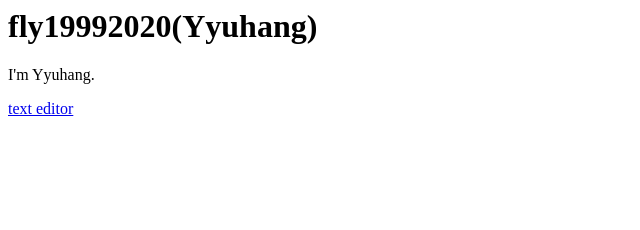
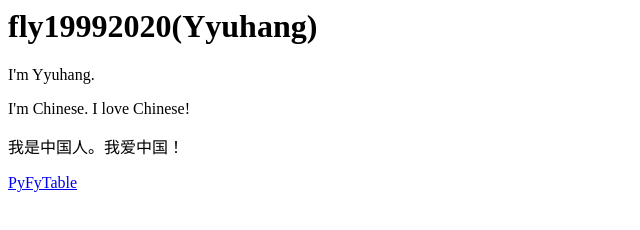
Before and after one commit to fly19992020/fly19992020.github.io, a plain HTML site: page index.html in a window 1280 px wide. Shown: the whole page, without its empty margins (0-640 px from the left). Drawn offline with Linux system fonts and the light colour scheme.

Commit message:
Update index.html

```diff
--- a/index.html
+++ b/index.html
@@ -6,6 +6,8 @@
 <body>
     <h1>fly19992020(Yyuhang)</h1>
     <p>I'm Yyuhang.</p>
-    <a href="https://github.com/fly19992020/textEditor">text editor</a>
+    <p>I'm Chinese. I love Chinese!</p>
+    <p>我是中国人。我爱中国！</p>
+    <a href="https://github.com/fly19992020/PyFyTable">PyFyTable</a>
 </body>
 </html>
```
